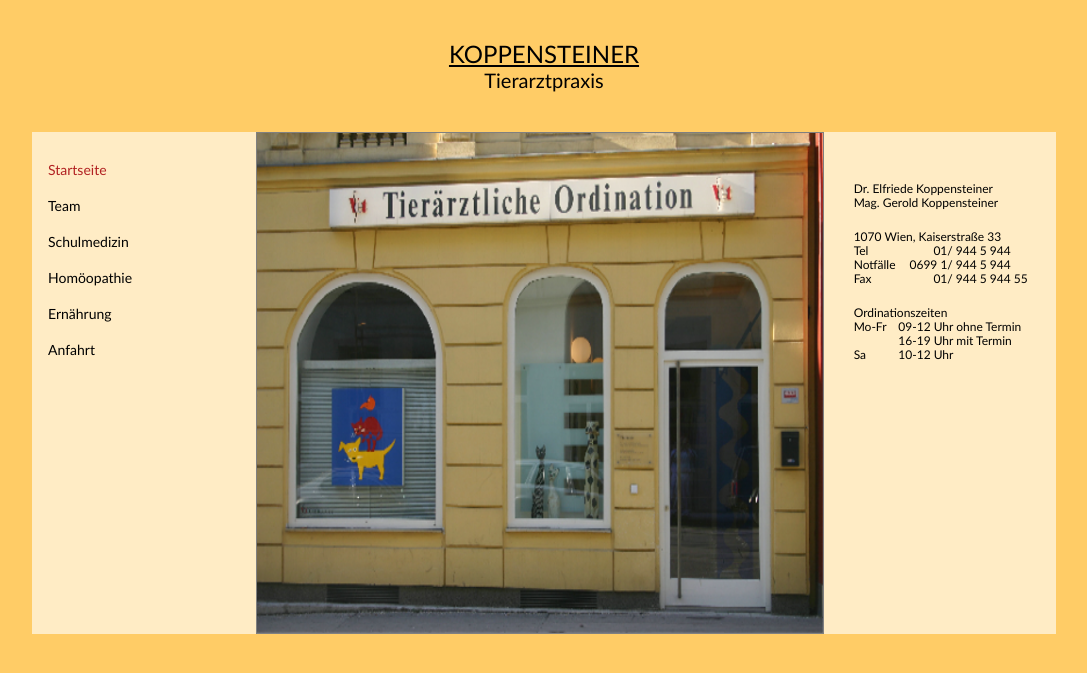
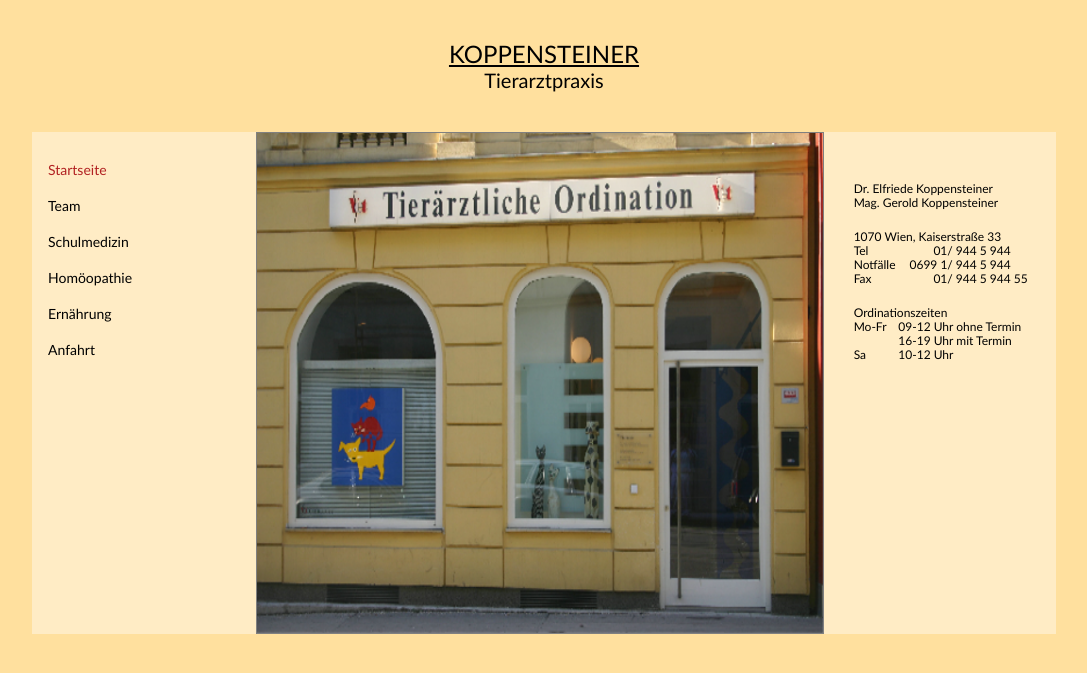
Before and after one commit to richardtraindl/tierarztpraxis-kaiserstrasse.at, a Jekyll site: the page built from index.html, in a window 1280 px wide. Shown: the top 673 px of the page, without its empty margins (96-1183 px from the left). Built offline with Jekyll 4.4.1, drawn with Linux system fonts in a browser that asks for light colours.

Commit message:
Update desktop3.css

```diff
--- a/styles/desktop3.css
+++ b/styles/desktop3.css
@@ -6,7 +6,7 @@ html {
 }
 
 body {
-	background-color: #FFCC66; /* #F5DEB3; #FFFCE4; #FFFACD; Wheat; #FFFFBB; */
+	background-color: #FFE09E; /* #FFCC66;  #F5DEB3; #FFFCE4; #FFFACD; Wheat; #FFFFBB; */
 	background-attachment: scroll; background-repeat: repeat-x;
 	max-width: 1024px;
 	width: 1024px;
@@ -37,7 +37,7 @@ header p {
 #content-wrapper {
 	/* margin-bottom: 20px; */
 	padding: 0px 16px 0px 16px;
-	background-color: #FFECC5; /*#FFE09E; /* #FFFBD7; /* #FFFACD; */
+	background-color: #FFECC5; /*  #FFECC5; /*#FFE09E; /* #FFFBD7; /* #FFFACD; */
 	/* min-height: 480px; */
 	/* max-height: 540px;
 	height: 540px; */
```
